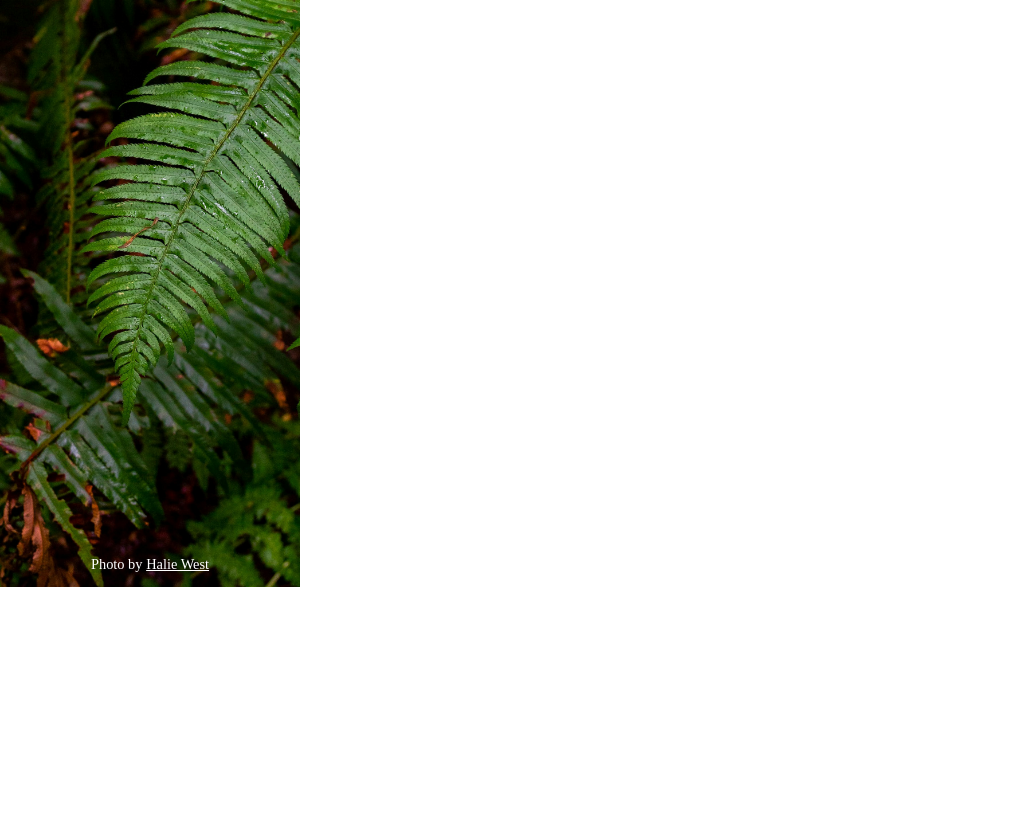
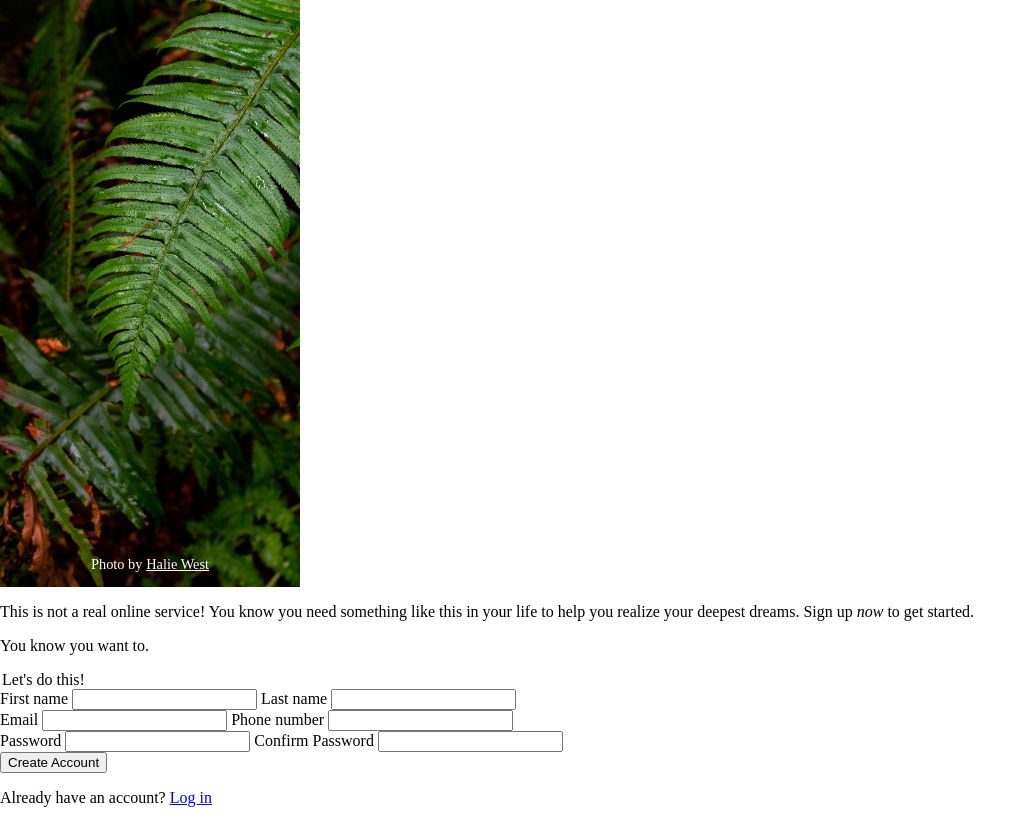
Before and after one commit to WhispererX/odin-sign-up-form, a plain HTML site: page index.html in a window 1280 px wide. Shown: the part 213-1036 px from the top of the page, without its empty margins (0-1036 px from the left). Before the commit the page ends 800 px from the top, so only its background shows below. Drawn offline with Linux system fonts and the light colour scheme.

Commit message:
Structure the rest of the page

```diff
--- a/index.html
+++ b/index.html
@@ -10,11 +10,70 @@
     <div class="sidebar">
       <div class="logo-container">
         <div class="logo">
-            <img class="logo-img" src="./assets/img/odin-logo.png" alt="Odin Logo" width="60" />
-            <h1 class="logo-title">ODIN</h1>
+          <img
+            class="logo-img"
+            src="./assets/img/odin-logo.png"
+            alt="Odin Logo"
+            width="60" />
+          <h1 class="logo-title">ODIN</h1>
         </div>
       </div>
-      <p class="credits">Photo by <a href="https://unsplash.com/@haliewestphoto">Halie West</a></p>
+      <p class="credits">
+        Photo by <a href="https://unsplash.com/@haliewestphoto">Halie West</a>
+      </p>
     </div>
+    <main>
+      <div class="top-part">
+        <p>
+          This is not a real online service! You know you need something like
+          this in your life to help you realize your deepest dreams. Sign up
+          <em>now</em> to get started.
+        </p>
+        <p>You know you want to.</p>
+      </div>
+
+      <form action="#" method="post">
+        <legend>Let's do this!</legend>
+
+        <div class="input-row">
+          <label for="first-name">
+            First name
+            <input type="text" id="first-name" name="first-name" minlength="3" />
+          </label>
+
+          <label for="last-name">
+            Last name
+            <input type="text" id="last-name" name="last-name" minlength="3" />
+          </label>
+        </div>
+
+        <div class="input-row">
+          <label for="email">
+            Email
+            <input type="email" id="email" name="email" />
+          </label>
+
+          <label for="phone">
+            Phone number
+            <input type="tel" id="phone" name="phone" />
+          </label>
+        </div>
+
+        <div class="input-row">
+          <label for="password">
+            Password
+            <input type="password" name="password" id="password" minlength="6" />
+          </label>
+
+          <label for="confirm">
+            Confirm Password
+            <input type="password" name="confirm" id="confirm" minlength="6">
+          </label>
+        </div>
+      </form>
+
+      <button>Create Account</button>
+      <p class="login">Already have an account? <a href="#">Log in</a></p>
+    </main>
   </body>
 </html>
--- a/style.css
+++ b/style.css
@@ -19,6 +19,7 @@ body {
   padding: 0;
   box-sizing: border-box;
   min-height: 100vh;
+  color: black;
 }
 
 .sidebar {
```
